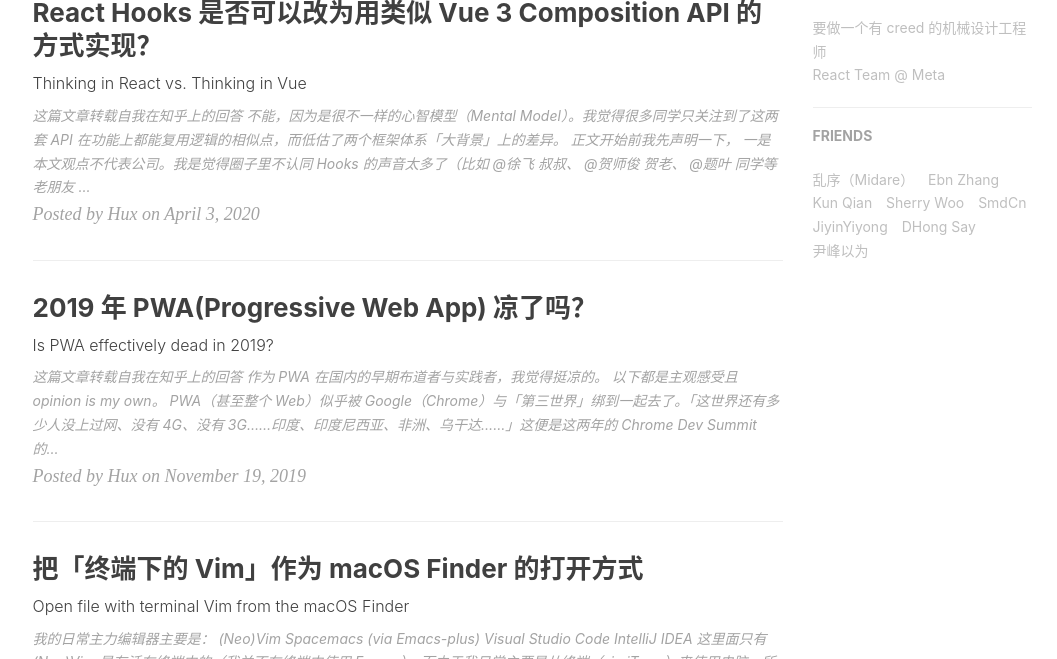
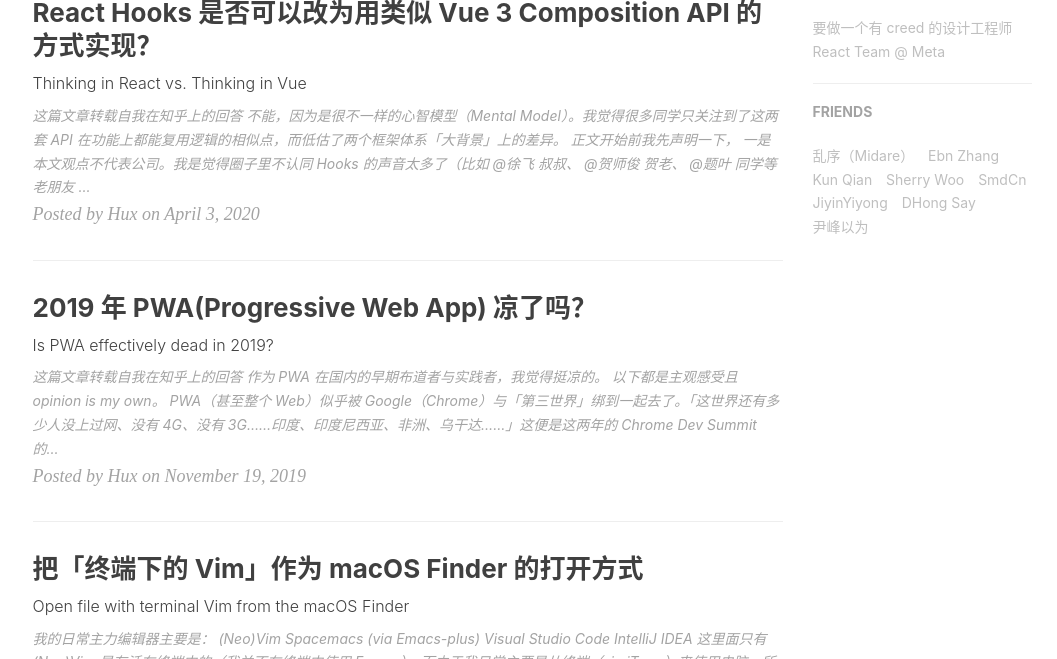
Before and after one commit to ArthurXIII/arthurxiii.github.io, a Jekyll site: the page built from index.html, in a window 1280 px wide and 900 px high, scrolled down 757 px, cut to the strip 241-900 px from the top of the window. Shown: the whole strip, without its empty margins (135-1192 px from the left). Built offline with Jekyll 4.4.1, drawn with Linux system fonts in a browser that asks for light colours; nearby versions of some CDN libraries; the list of posts is cut into pages by our own code; comment, search, counter and statistics services are not loaded.

Commit message:
Update _config.yml

```diff
--- a/_config.yml
+++ b/_config.yml
@@ -3,7 +3,7 @@
 SEOTitle: 亚瑟的博客 | Arthur  Blog
 header-img: img/home-bg.jpg
 email: huxpro@gmail.com
-description: "这里是 @Hux亚瑟 的个人博客，与你一起发现更大的世界 | 要做一个有 creed 的机械设计工程师"
+description: "这里是 @Hux亚瑟 的个人博客，与你一起发现更大的世界 | 要做一个有 creed 的设计工程师"
 keyword: "黄玄, Arthur黄玄, Hux, 鬼栈, huxpro, @huxpro, 黄玄的博客, Hux Blog, 博客, 个人网站, 互联网, Web, JavaScript, React, React Native, 前端, 设计"
 url: "https://huangxuan.me" # your host, for absolute URL
 baseurl: "" # for example, '/blog' if your blog hosted on 'host/blog'
@@ -74,7 +74,7 @@
 
 # Sidebar settings
 sidebar: true # whether or not using Sidebar.
-sidebar-about-description: "要做一个有 creed 的机械设计工程师 <br> React Team @ Meta"
+sidebar-about-description: "要做一个有 creed 的设计工程师 <br> React Team @ Meta"
 sidebar-avatar: https://github.com/Huxpro.png # use absolute URL, seeing it's used in both `/` and `/about/`
 
 # Featured Tags
```
